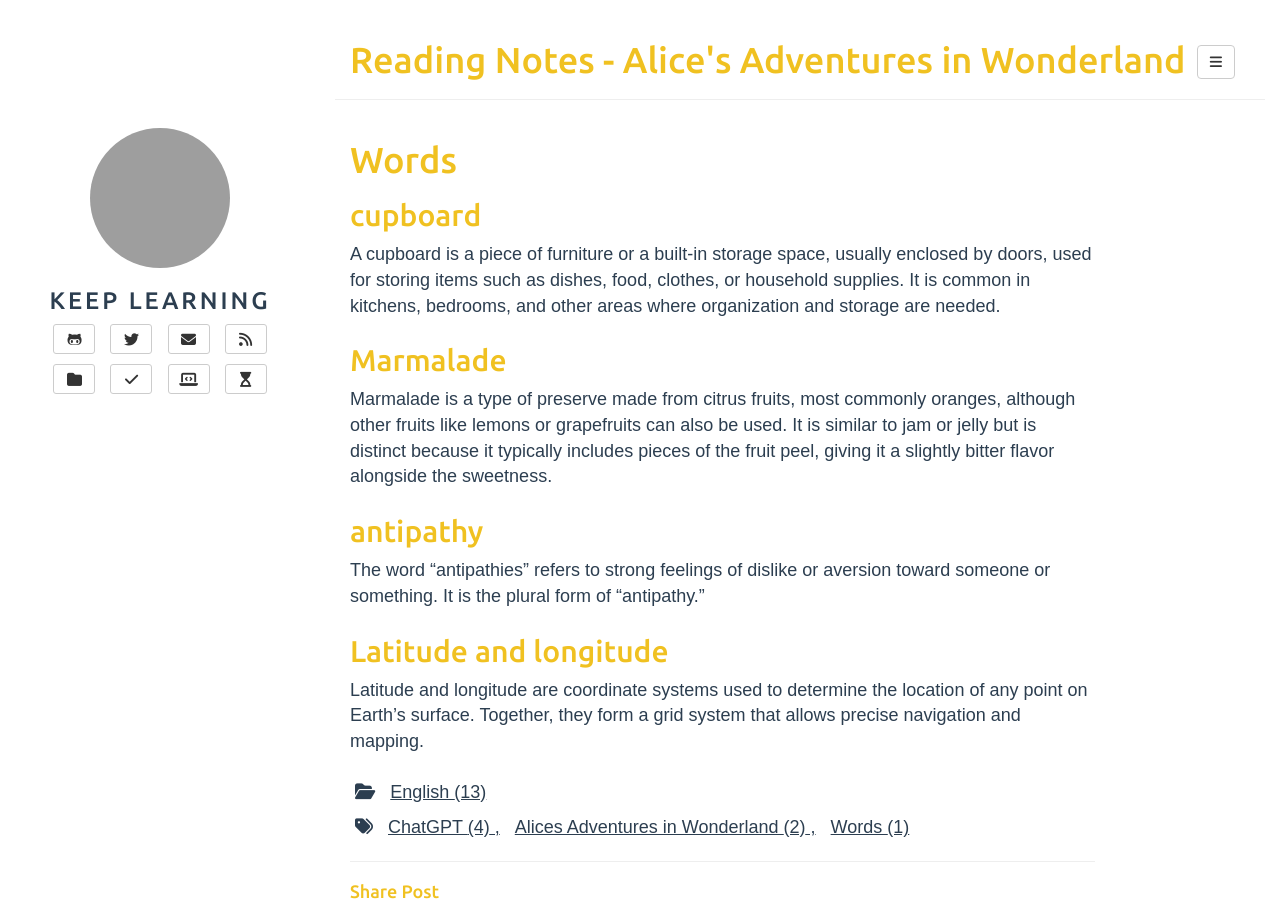
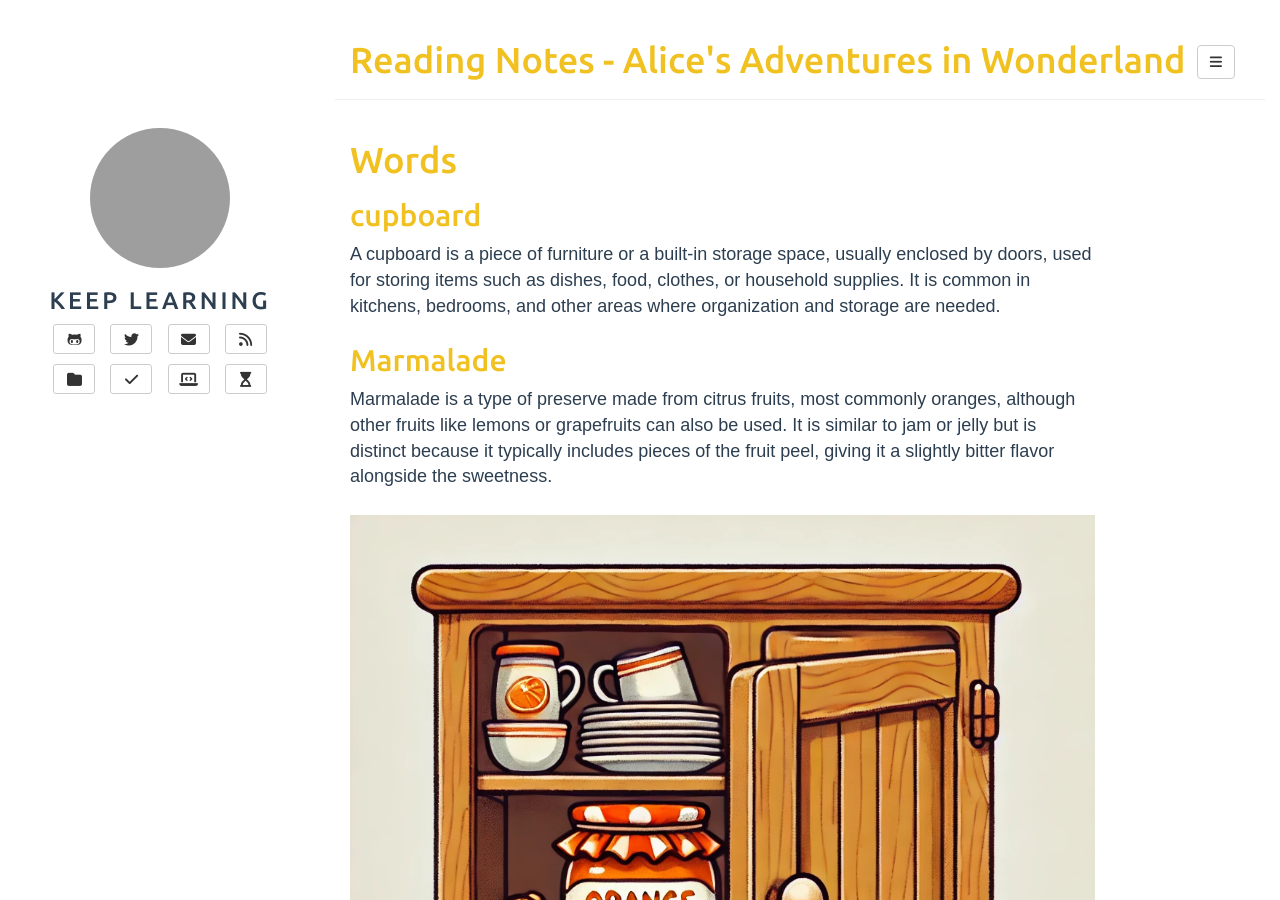
Before and after one commit to gaoxingaa/gaoxingaa.github.io, a Jekyll site: the page built from _posts/2024-11-16-reading-notes-alice-02.md, in a window 1280 px wide and 900 px high. Built offline with Jekyll 4.4.1, drawn with Linux system fonts in a browser that asks for light colours; nearby versions of some CDN libraries; comment, search, counter and statistics services are not loaded; grey boxes are pictures that could not be loaded.

Commit message:
Update 2024-11-16-reading-notes-alice-02.md

```diff
--- a/_posts/2024-11-16-reading-notes-alice-02.md
+++ b/_posts/2024-11-16-reading-notes-alice-02.md
@@ -14,9 +14,13 @@
 ## Marmalade
 Marmalade is a type of preserve made from citrus fruits, most commonly oranges, although other fruits like lemons or grapefruits can also be used. It is similar to jam or jelly but is distinct because it typically includes pieces of the fruit peel, giving it a slightly bitter flavor alongside the sweetness.
 
+<div><img src="{{ site.BASE_PATH }}/images/2024-11-17-cupboard.jpg" /> </div>
+
 
 ## antipathy
 The word "antipathies" refers to strong feelings of dislike or aversion toward someone or something. It is the plural form of "antipathy."
 
 ## Latitude and longitude
 Latitude and longitude are coordinate systems used to determine the location of any point on Earth's surface. Together, they form a grid system that allows precise navigation and mapping.
+
+<div><img src="{{ site.BASE_PATH }}/images/2024-11-17-latitude-and-longitude.jpg" /> </div>
```
